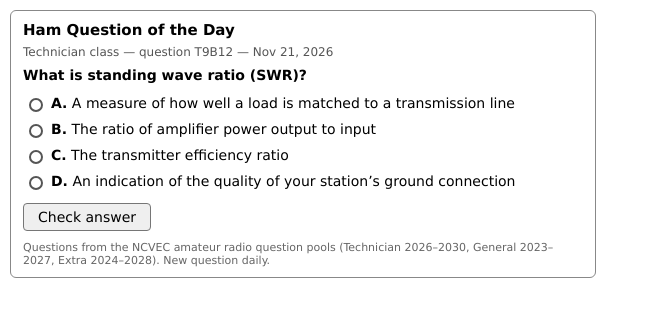
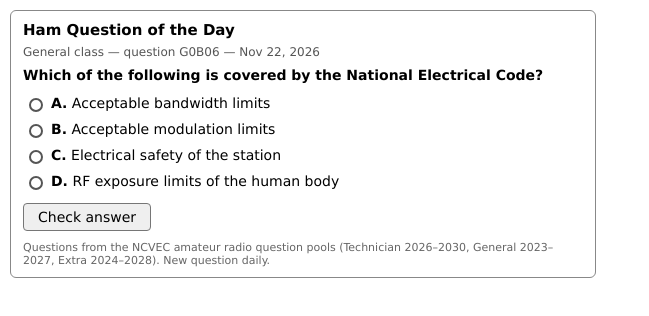
Before and after one commit to AdamL302/ham-qotd, a plain HTML site: page index.html in a window 1280 px wide. Shown: the whole page, without its empty margins (0-649 px from the left). Drawn offline with Linux system fonts and the light colour scheme.

Commit message:
Daily question

```diff
--- a/index.html
+++ b/index.html
@@ -24,11 +24,11 @@ label.btn{display:inline-block;margin-top:8px;padding:5px 14px;border:1px solid
 </style></head><body>
 <div class="box">
 <h3>Ham Question of the Day</h3>
-<div class="tag">Technician class &mdash; question T9B12 &mdash; Nov 21, 2026</div>
-<div class="q">What is standing wave ratio (SWR)?</div>
+<div class="tag">General class &mdash; question G0B06 &mdash; Nov 22, 2026</div>
+<div class="q">Which of the following is covered by the National Electrical Code?</div>
 <input type="checkbox" id="chk">
-<div class="opts"><input type="radio" name="o" id="o0" class="r c"><label for="o0" class="opt correct"><b>A.</b> A measure of how well a load is matched to a transmission line</label><input type="radio" name="o" id="o1" class="r"><label for="o1" class="opt"><b>B.</b> The ratio of amplifier power output to input</label><input type="radio" name="o" id="o2" class="r"><label for="o2" class="opt"><b>C.</b> The transmitter efficiency ratio</label><input type="radio" name="o" id="o3" class="r"><label for="o3" class="opt"><b>D.</b> An indication of the quality of your station’s ground connection</label><span class="ok">&#10003; Correct!</span><span class="no">&#10007; Not quite.</span></div>
+<div class="opts"><input type="radio" name="o" id="o0" class="r"><label for="o0" class="opt"><b>A.</b> Acceptable bandwidth limits</label><input type="radio" name="o" id="o1" class="r"><label for="o1" class="opt"><b>B.</b> Acceptable modulation limits</label><input type="radio" name="o" id="o2" class="r c"><label for="o2" class="opt correct"><b>C.</b> Electrical safety of the station</label><input type="radio" name="o" id="o3" class="r"><label for="o3" class="opt"><b>D.</b> RF exposure limits of the human body</label><span class="ok">&#10003; Correct!</span><span class="no">&#10007; Not quite.</span></div>
 <label for="chk" class="btn">Check answer</label>
-<div class="ans">Correct answer: A.</div>
+<div class="ans">Correct answer: C.</div>
 <div class="src">Questions from the NCVEC amateur radio question pools (Technician 2026&ndash;2030, General 2023&ndash;2027, Extra 2024&ndash;2028). New question daily.</div>
 </div></body></html>
```
